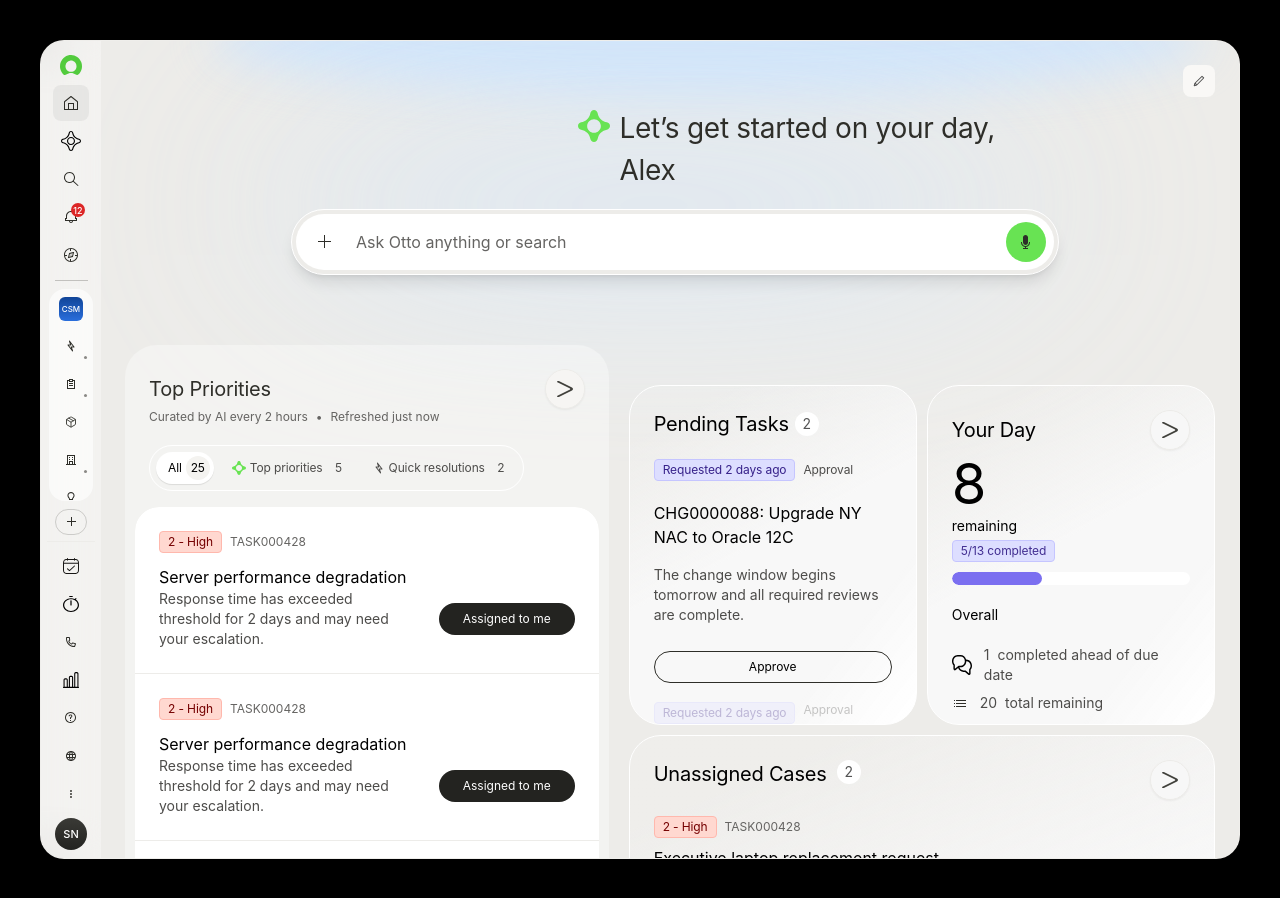
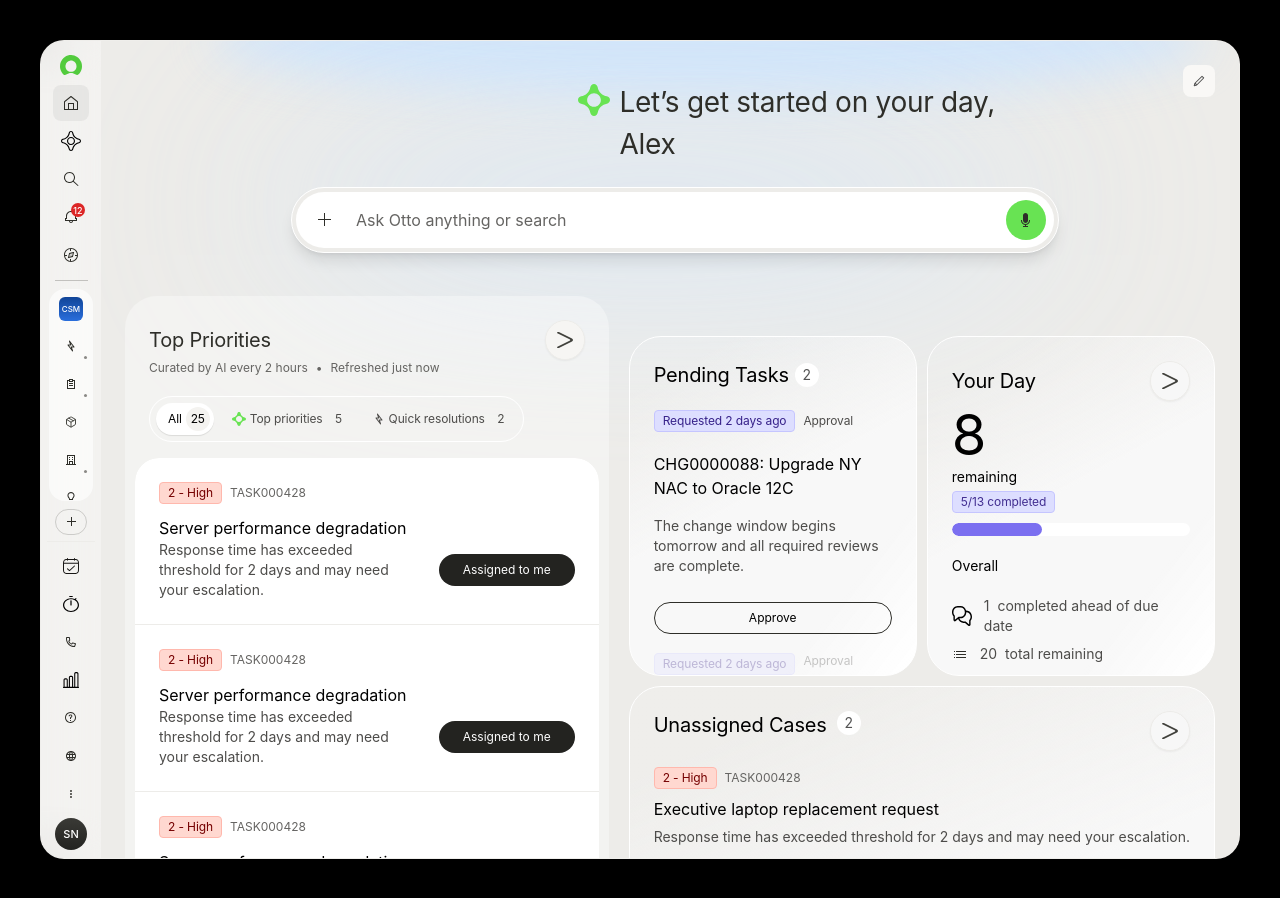
Before and after one commit to ryanblackman824/Lux, a React (Vite) app: page / in a window 1280 px wide. Built offline with nearby package versions, Linux system fonts and the light colour scheme.

Commit message:
Match Otto Bar container to exact Figma dimensions
789x139 with centered content and 10px gap, per pasted CSS.

Co-Authored-By: Claude Sonnet 5 <noreply@anthropic.com>

```diff
--- a/src/components/Header.tsx
+++ b/src/components/Header.tsx
@@ -18,7 +18,7 @@ export default function Header() {
       </div>
 
       <div className="flex w-full flex-col items-center justify-center px-2.5 pb-[50px]">
-        <div className="flex w-full max-w-[789px] flex-col items-center gap-1.5 p-2.5">
+        <div className="flex h-[139px] w-[789px] flex-col items-center justify-center gap-2.5 p-2.5">
           <div className="flex w-full items-start justify-between pb-3 pl-2.5 pr-2.5">
             <div className="flex flex-1 items-center justify-end pt-[3px]">
               <SparkleIcon className="size-8 text-[#68e353]" />
```
